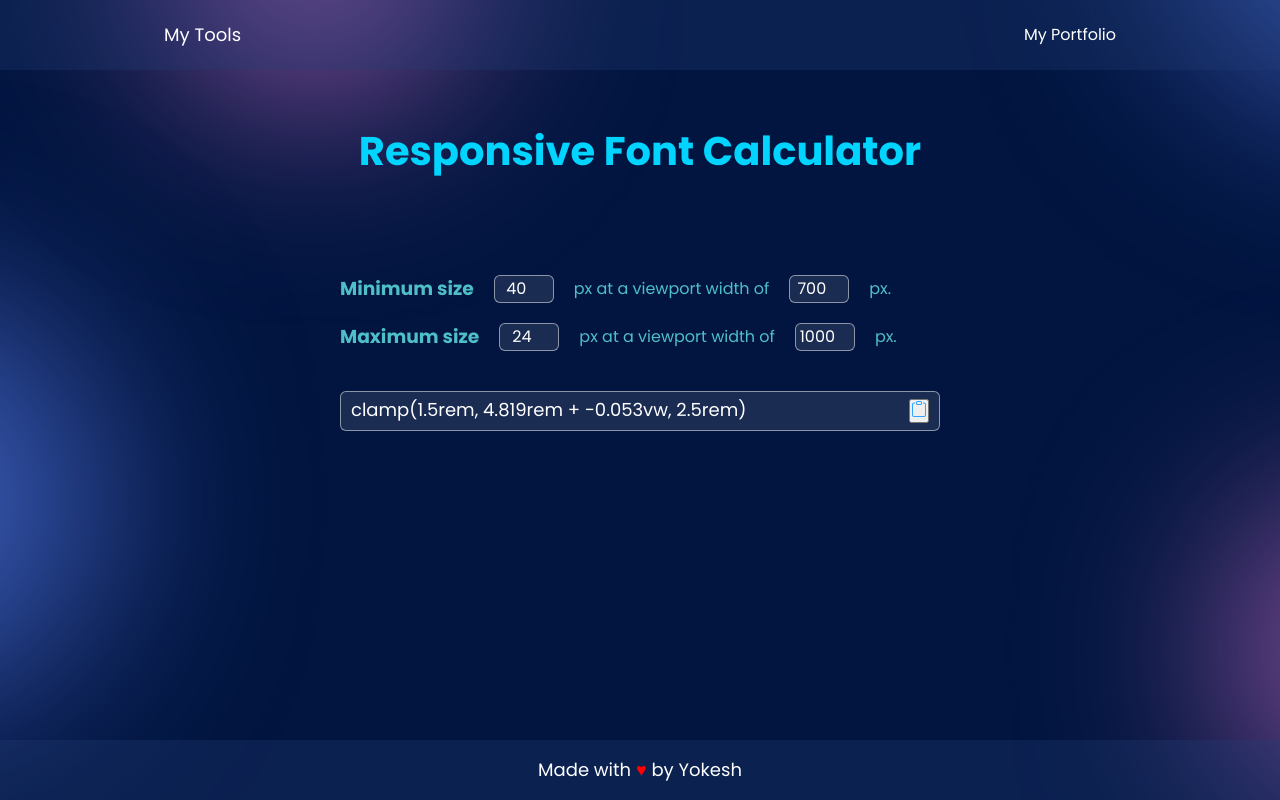
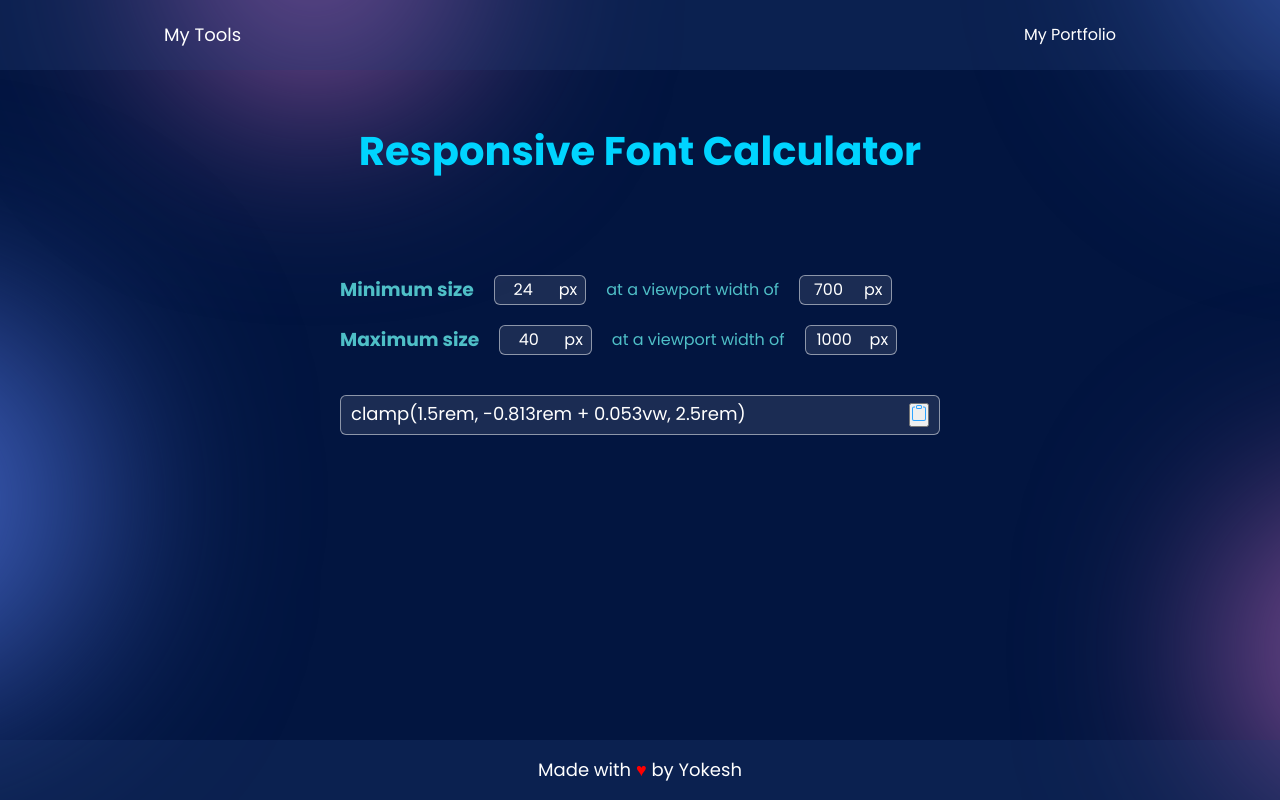
Before and after one commit to yokesh-ks/ToolEmpire, a Next.js app: page / in a window 1280 px wide. Shown: the top 800 px of the page. Built offline with nearby package versions, Linux system fonts and the light colour scheme.

Commit message:
fix(font calculator): input Box fix (#5)

```diff
--- a/pages/index.js
+++ b/pages/index.js
@@ -3,11 +3,11 @@ import React, { useState, useEffect } from "react";
 import styled from "styled-components";
 import { BgGradient } from "../src/styles/bgBlur";
 import { Layout } from "../src/Layout/layout";
-import { InputBox } from "../src/components/fontinputBox";
+import { FontInputBox } from "../src/components/fontinputBox";
 
 export default function Home() {
-  const [maxScreenSize, setMaxScreenSize] = useState(700);
-  const [minScreenSize, setMinScreenSize] = useState(1000);
+  const [maxScreenSize, setMaxScreenSize] = useState(1000);
+  const [minScreenSize, setMinScreenSize] = useState(700);
   const [maxFontSize, setMaxFontSize] = useState(40);
   const [minFontSize, setMinFontSize] = useState(24);
   const [clamp, setClamp] = useState("");
@@ -54,31 +54,30 @@ export default function Home() {
         />
         <Container maxWidth="600px">
           <Title>Responsive Font Calculator</Title>
+
           <Row>
             <h3>Minimum size</h3>
-            <InputBox
+            <FontInputBox
+              value={minFontSize}
+              onChange={(e) => setMinFontSize(e.target.value)}
+            />
+            <p>at a viewport width of</p>
+            <FontInputBox
+              value={minScreenSize}
+              onChange={(e) => setMinScreenSize(e.target.value)}
+            />
+          </Row>
+          <Row>
+            <h3>Maximum size</h3>
+            <FontInputBox
               value={maxFontSize}
               onChange={(e) => setMaxFontSize(e.target.value)}
             />
-            <p>px at a viewport width of</p>
-            <InputBox
+            <p>at a viewport width of</p>
+            <FontInputBox
               value={maxScreenSize}
               onChange={(e) => setMaxScreenSize(e.target.value)}
             />
-            <p>px.</p>
-          </Row>
-          <Row>
-            <h3>Maximum size</h3>
-            <InputBox
-              value={minFontSize}
-              onChange={(e) => setMinFontSize(e.target.value)}
-            />
-            <p>px at a viewport width of</p>
-            <InputBox
-              value={minScreenSize}
-              onChange={(e) => setMinScreenSize(e.target.value)}
-            />
-            <p>px.</p>
           </Row>
           <Result>
             <ResultText>{clamp}</ResultText>
--- a/src/components/fontinputBox.js
+++ b/src/components/fontinputBox.js
@@ -1,6 +1,34 @@
 import styled from "styled-components";
+import React from "react";
 
-export const InputBox = styled.input.attrs((props) => ({
+export const FontInputBox = (props) => {
+  const { value, onChange } = props;
+  return (
+    <InputContain>
+      <InputBox value={value} onChange={onChange} />
+      <Text>px</Text>
+    </InputContain>
+  );
+};
+
+export default FontInputBox;
+
+const InputContain = styled.div`
+  background: rgba(255, 255, 255, 0.1);
+  border: 1px solid rgba(255, 255, 255, 0.5);
+  border-radius: 6px;
+  display: flex;
+  flex-direction: row;
+  align-items: center;
+  justify-content: center;
+  padding: 0 8px;
+`;
+
+const Text = styled.p`
+  color: #fff;
+`
+
+const InputBox = styled.input.attrs((props) => ({
   // we can define static props
   type: "number",
 
@@ -8,12 +36,12 @@ export const InputBox = styled.input.attrs((props) => ({
   size: props.size || "1em",
 }))`
   color: #fff;
-  background: rgba(255, 255, 255, 0.1);
+  background: transparent;
   outline: none;
-  border: 1px solid rgba(255, 255, 255, 0.5);
+  border: none;
   border-radius: 6px;
   font-size: 1em;
   text-align: center;
-  width: 60px;
+  width: 56px;
   height: 28px;
 `;
```
